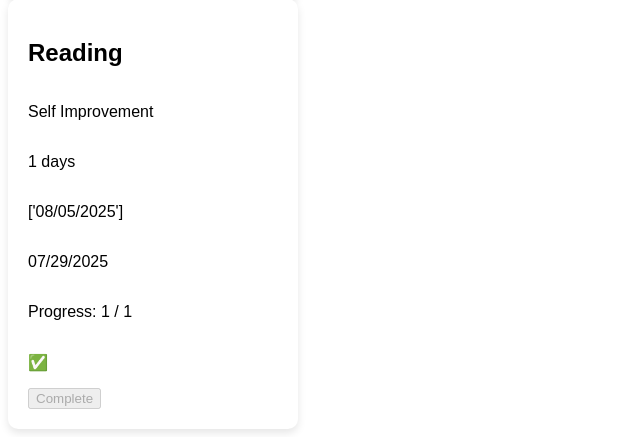
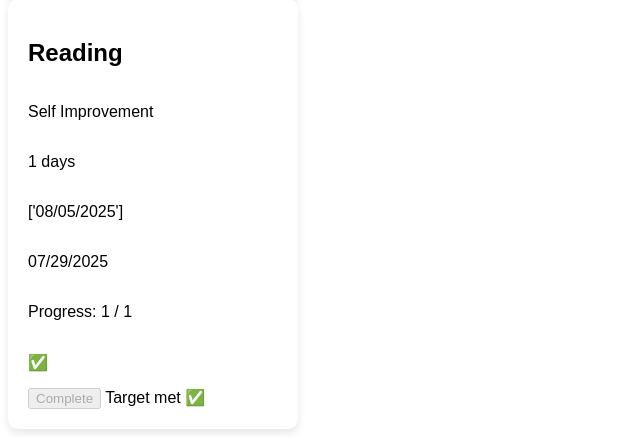
Before and after one commit to FMontiel01/habit-tracker, a Flask app: page / in a window 1280 px wide. Shown: the part 439-876 px from the top of the page, without its empty margins (0-640 px from the left). Run offline with Flask 3, Linux system fonts and the light colour scheme.

Commit message:
done-flag, disabled Complete + “Target met” badge; fix endpoint

```diff
--- a/templates/index.html
+++ b/templates/index.html
@@ -22,6 +22,9 @@
                         {% if done %} disabled aria-disabled="true" title="Target met for this week"{% endif %}>
                     {% if done %}Complete{% else %}Complete{% endif %}
                 </button>
+                {% if done %}
+                    <span class="badge badge--met" aria-label="Target met this week">Target met ✅</span>
+                {% endif %}
             </form>
         </div>
     {% endfor %}
```
